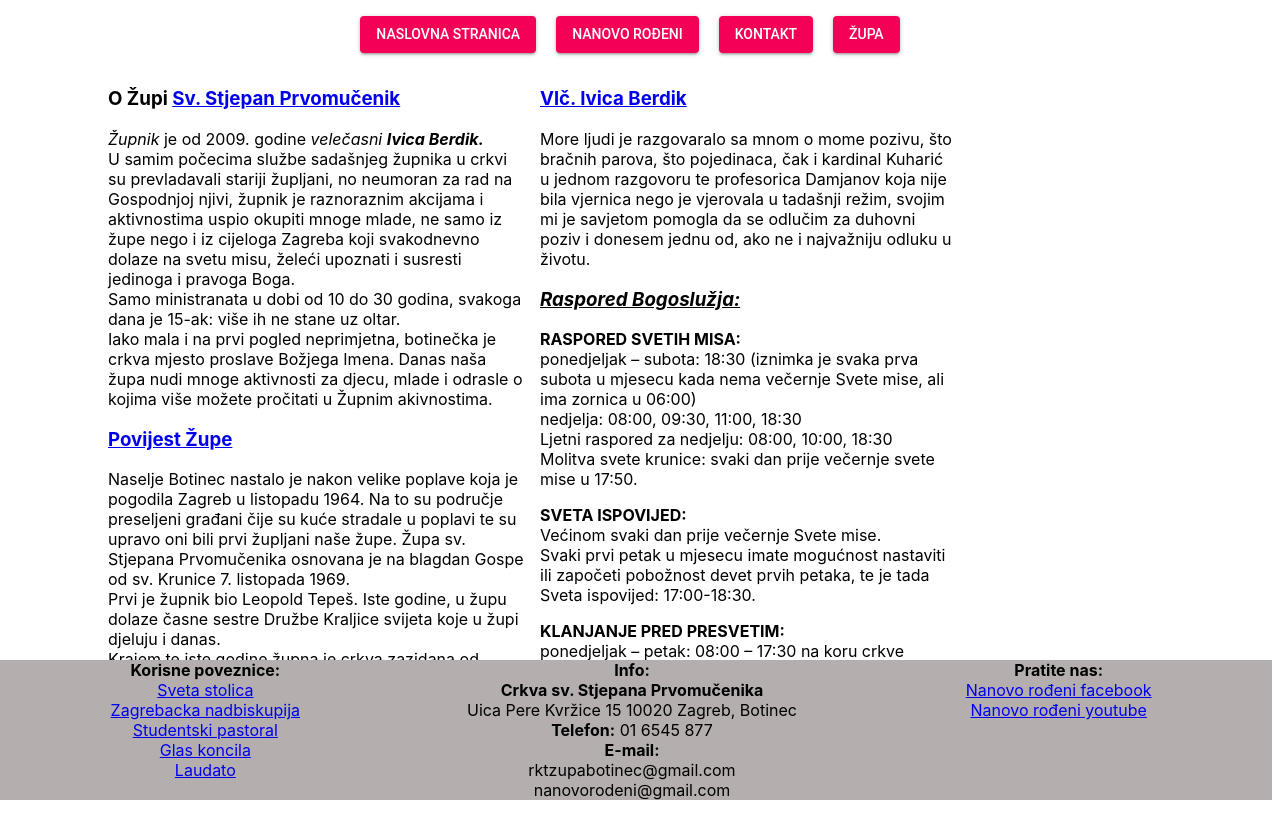
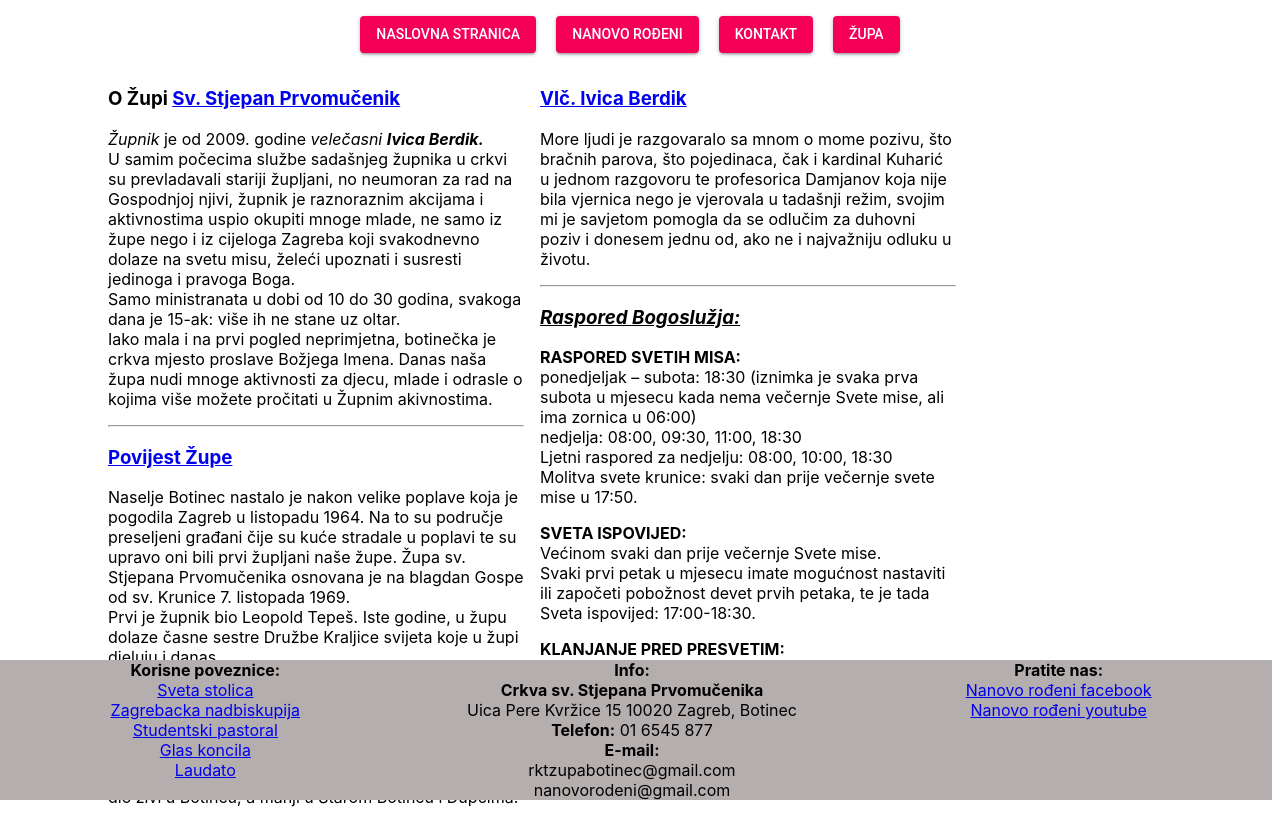
Before and after one commit to matejm91/react_test_project, a React (Create React App) app in the folder client/: page /about_us in a window 1280 px wide. Built offline with nearby package versions, Linux system fonts and the light colour scheme.

Commit message:
add <hr> element

```diff
--- a/client/src/AboutUs/aboutPage.js
+++ b/client/src/AboutUs/aboutPage.js
@@ -23,7 +23,7 @@ class AboutPage extends React.Component {
               Iako mala i na prvi pogled neprimjetna, botinečka je crkva mjesto proslave Božjega Imena.
                 Danas naša župa nudi mnoge aktivnosti za djecu, mlade i odrasle o kojima više možete pročitati u Župnim akivnostima.
             </p>
-
+            <hr></hr>
             <p>
               <h3><a href="povijest-zupe">Povijest Župe</a></h3>
 
@@ -47,7 +47,7 @@ class AboutPage extends React.Component {
                 svojim mi je savjetom pomogla da se odlučim za duhovni poziv i donesem jednu od,
                 ako ne i najvažniju odluku u životu.
             </p>
-
+            <hr></hr>
             <h3>
               <u><em>Raspored Bogoslužja:</em></u>
             </h3>
@@ -72,7 +72,7 @@ class AboutPage extends React.Component {
               četvrtak: iza večernje svete mise do 20:00 <br></br>
               subota: 21:00 – 23:00, animirano klanjanje u crkvi <br></br>
             </p>
-
+            <hr></hr>
             <a href="http://ds-kraljice-svijeta.hr/"><b><em>Družba sestara Kraljice svijeta</em></b></a>
           </bodyr3>
         </bodyr>
```
